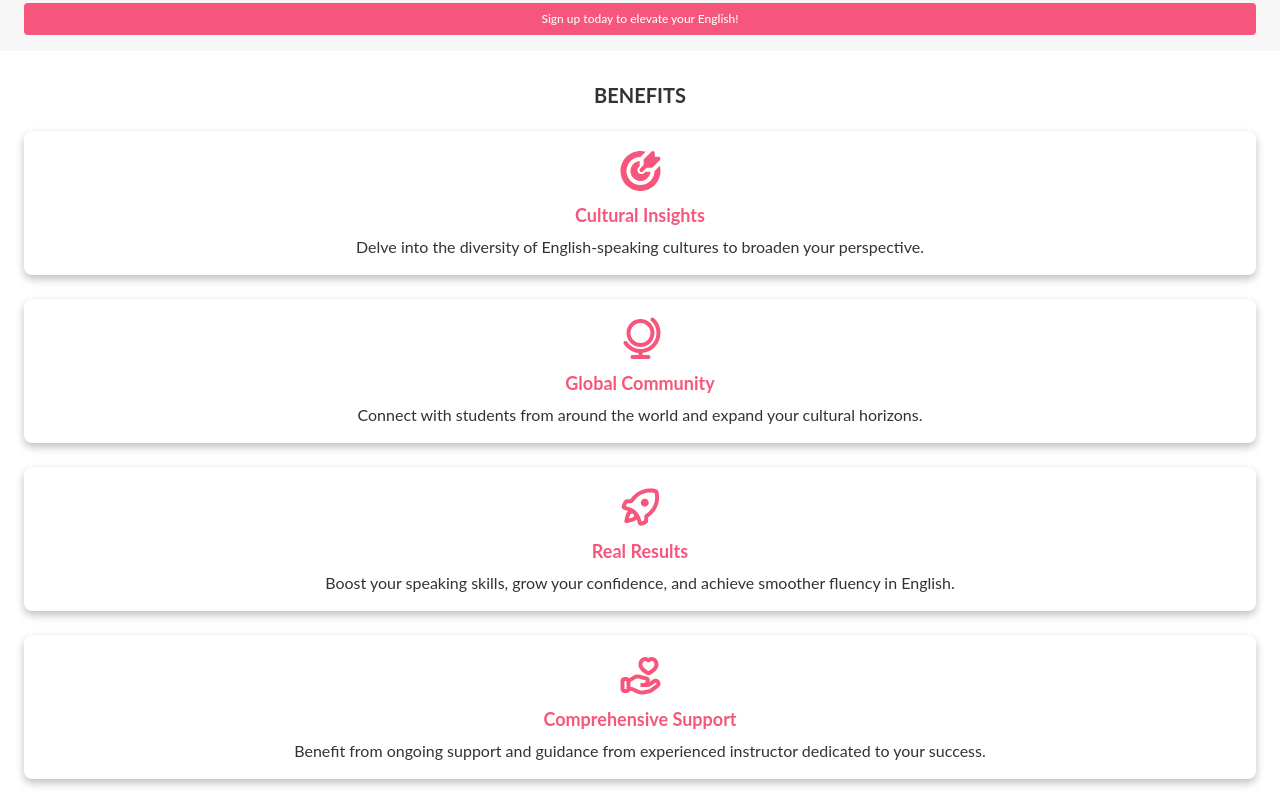
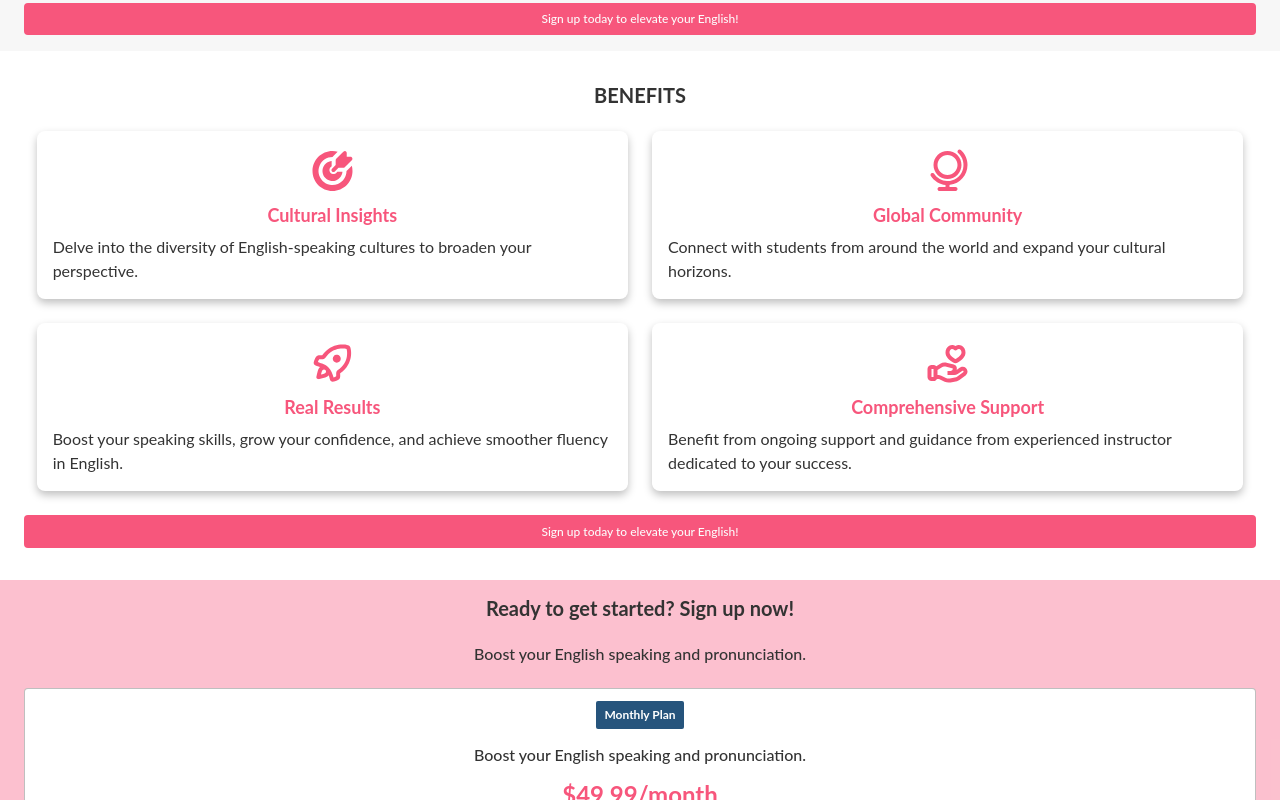
Before and after one commit to gabrielmulleer/english-with-gabriela, a React (Vite) app: page / in a window 1280 px wide. Shown: the part 1040-1840 px from the top of the page. Built offline with nearby package versions, Linux system fonts and the light colour scheme.

Commit message:
feat: add tablet support to the benefits component

```diff
--- a/src/app/Benefits/index.tsx
+++ b/src/app/Benefits/index.tsx
@@ -4,45 +4,55 @@ import GlobeIcon from "../../lib/assets/icons/globe.svg";
 import RocketIcon from "../../lib/assets/icons/rocket.svg";
 import HeartIcon from "../../lib/assets/icons/heart.svg";
 export default function Benefits() {
+  type Item = {
+    id: number;
+    icon: string;
+    title: string;
+    content: React.ReactNode;
+  };
+
+  const items: Item[] = [
+    {
+      id: 1,
+      icon: TargetIcon,
+      title: "Cultural Insights",
+      content:
+        "Delve into the diversity of English-speaking cultures to broaden your perspective.",
+    },
+    {
+      id: 2,
+      icon: GlobeIcon,
+      title: " Global Community",
+      content:
+        "Connect with students from around the world and expand your cultural horizons.",
+    },
+    {
+      id: 3,
+      icon: RocketIcon,
+      title: "Real Results",
+      content:
+        "Boost your speaking skills, grow your confidence, and achieve smoother fluency in English.",
+    },
+    {
+      id: 4,
+      icon: HeartIcon,
+      title: "Comprehensive Support",
+      content:
+        "Benefit from ongoing support and guidance from experienced instructor dedicated to your success.",
+    },
+  ];
   return (
     <section id="benefits" className="px-6 py-4">
       <h2 className="text-xl/6 mb-6 mt-4 font-bold text-[#333333]">BENEFITS</h2>
-      <BenefitsCard>
-        <img src={TargetIcon} alt="" />
-        <h3 className="text-lg/6 text-[#F7567C] font-bold">
-          Cultural Insights
-        </h3>
-        <p className="text-start text-[#333333]">
-          Delve into the diversity of English-speaking cultures to broaden your
-          perspective.
-        </p>
-      </BenefitsCard>
-      <BenefitsCard>
-        <img src={GlobeIcon} alt="" />
-        <h3 className="text-lg/6 text-[#F7567C] font-bold">Global Community</h3>
-        <p className="text-start text-[#333333]">
-          Connect with students from around the world and expand your cultural
-          horizons.
-        </p>
-      </BenefitsCard>
-      <BenefitsCard>
-        <img src={RocketIcon} alt="" />
-        <h3 className="text-lg/6 text-[#F7567C] font-bold">Real Results</h3>
-        <p className="text-start text-[#333333]">
-          Boost your speaking skills, grow your confidence, and achieve smoother
-          fluency in English.
-        </p>
-      </BenefitsCard>
-      <BenefitsCard>
-        <img src={HeartIcon} alt="" />
-        <h3 className="text-lg/6 text-[#F7567C] font-bold">
-          Comprehensive Support
-        </h3>
-        <p className="text-start text-[#333333]">
-          Benefit from ongoing support and guidance from experienced instructor
-          dedicated to your success.
-        </p>
-      </BenefitsCard>
+      <div className="flex flex-col md:flex-row md:flex-wrap md:gap-x-6 md:justify-center">
+        {items.map((item) => (
+          <BenefitsCard>
+            <img src={item.icon} alt="" />
+            <h3 className="text-lg/6 text-[#F7567C] font-bold">{item.title}</h3>
+            <p className="text-start text-[#333333]">{item.content}</p>
+          </BenefitsCard>
+        ))}
+      </div>
 
       <button className="text-[#FCFCFC] bg-[#F7567C] text-xs w-full mb-4">
         Sign up today to elevate your English!
--- a/src/lib/assets/components/AppComponents/Benefits/BenefitsCard/index.tsx
+++ b/src/lib/assets/components/AppComponents/Benefits/BenefitsCard/index.tsx
@@ -3,7 +3,7 @@ interface BenefitsProps {
 }
 export default function BenefitsCard(props: BenefitsProps) {
   return (
-    <div className="p-4 mb-6 flex items-center flex-col gap-2 shadow-[0px_4px_8px_0px_rgba(0,0,0,0.25)] rounded-lg">
+    <div className="p-4 mb-6 flex items-center flex-col gap-2 shadow-[0px_4px_8px_0px_rgba(0,0,0,0.25)] rounded-lg md:w-[48%]">
       {props.children}
     </div>
   );
```
